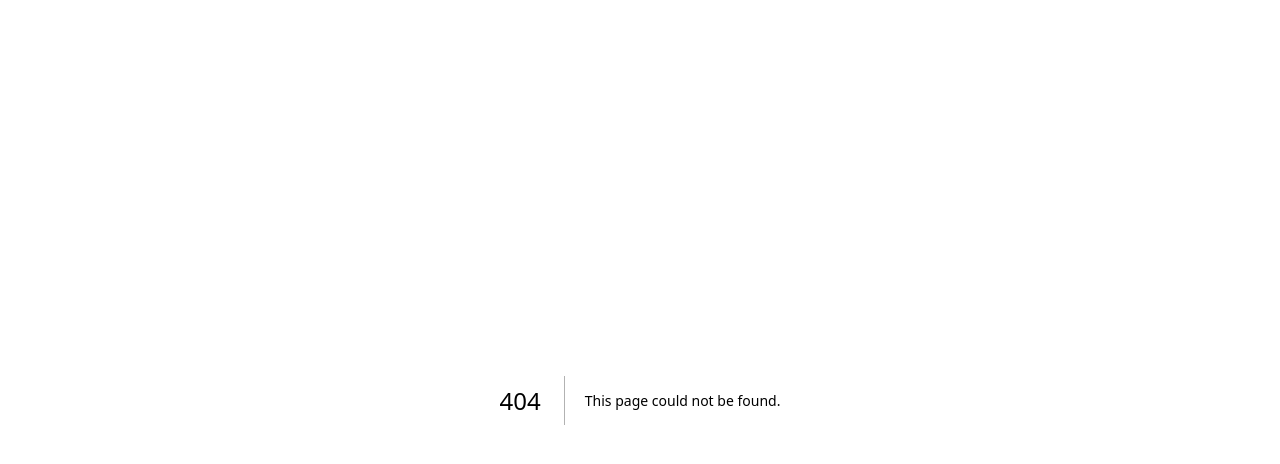
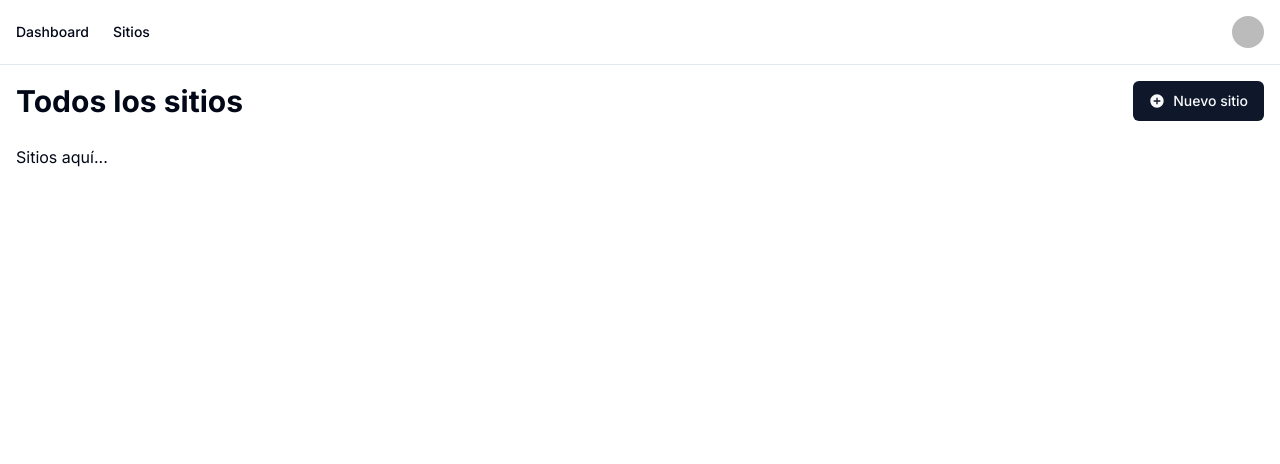
Before and after one commit to KFuee/system-status, a Next.js app: page /app/sites in a window 1280 px wide. Before the commit this address had no page. Shown: the top 464 px of the page. Built offline with nearby package versions, Linux system fonts and the light colour scheme; no server answers; sample sign-in values are in the browser's storage.

Commit message:
feat: estructura básica página sitios

```diff
--- /dev/null
+++ b/app/app/(dashboard)/sites/page.tsx
@@ -0,0 +1,31 @@
+import { Button } from "@/components/ui/button";
+
+export default function AllSites() {
+  return (
+    <div className="flex max-w-screen-xl flex-col">
+      <div className="flex flex-col space-y-6">
+        <div className="flex items-center justify-between">
+          <h1 className="text-3xl font-bold">Todos los sitios</h1>
+
+          <Button variant="default" className="flex items-center space-x-2">
+            <svg
+              className="h-4 w-4"
+              aria-hidden="true"
+              fill="currentColor"
+              viewBox="0 0 24 24"
+            >
+              <path
+                fillRule="evenodd"
+                clipRule="evenodd"
+                d="M12 2C6.486 2 2 6.486 2 12C2 17.514 6.486 22 12 22C17.514 22 22 17.514 22 12C22 6.486 17.514 2 12 2ZM11 7V11H7V13H11V17H13V13H17V11H13V7H11Z"
+              />
+            </svg>
+            <span className="text-sm font-medium">Nuevo sitio</span>
+          </Button>
+        </div>
+
+        <span>Sitios aquí...</span>
+      </div>
+    </div>
+  );
+}
--- a/app/layout.tsx
+++ b/app/layout.tsx
@@ -16,7 +16,7 @@ export default function RootLayout({
   children: React.ReactNode;
 }) {
   return (
-    <html lang="en">
+    <html lang="en" suppressHydrationWarning>
       <body className={inter.className}>
         <Providers>{children}</Providers>
       </body>
--- a/components/header/main-nav.tsx
+++ b/components/header/main-nav.tsx
@@ -12,13 +12,13 @@ export function MainNav({
       {...props}
     >
       <Link
-        href="/dashboard"
+        href="/"
         className="text-sm font-medium transition-colors hover:text-primary"
       >
         Dashboard
       </Link>
       <Link
-        href="/dashboard/sites"
+        href="/sites"
         className="text-sm font-medium transition-colors hover:text-primary"
       >
         Sitios
```
